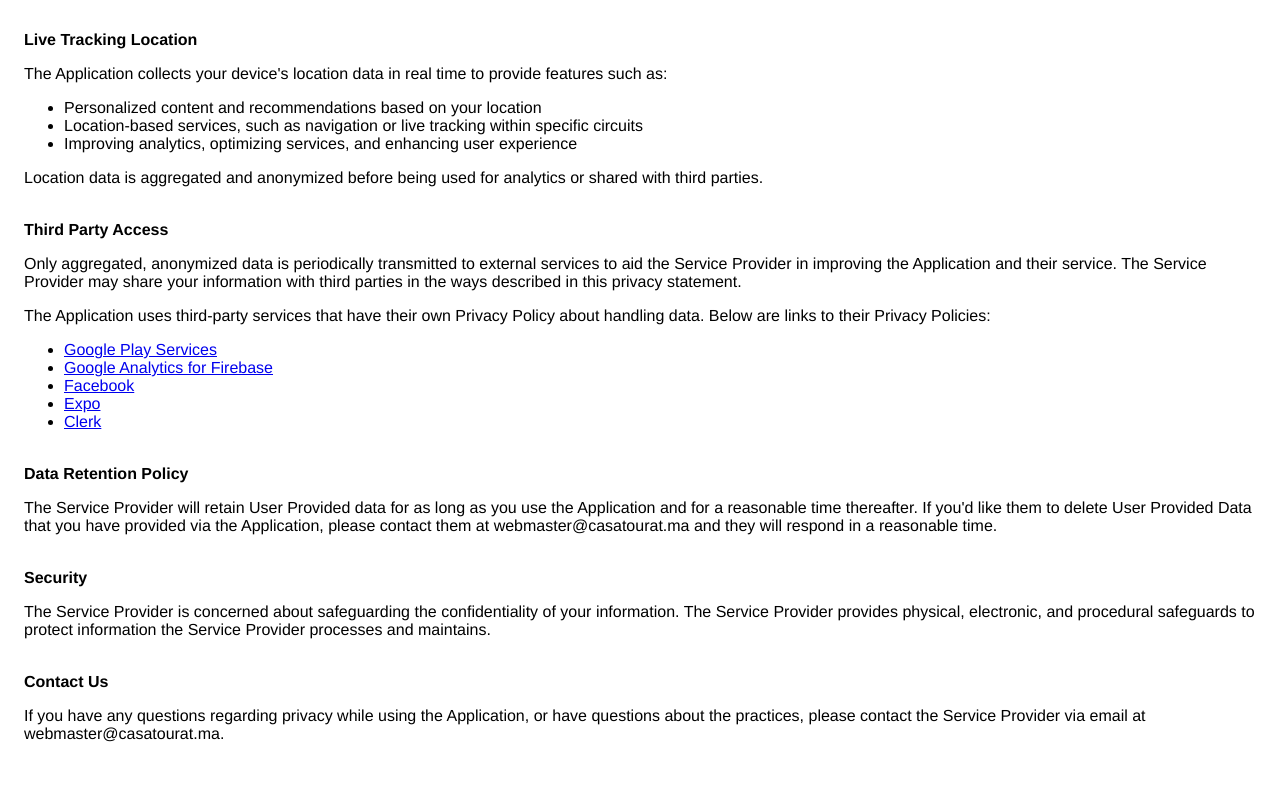
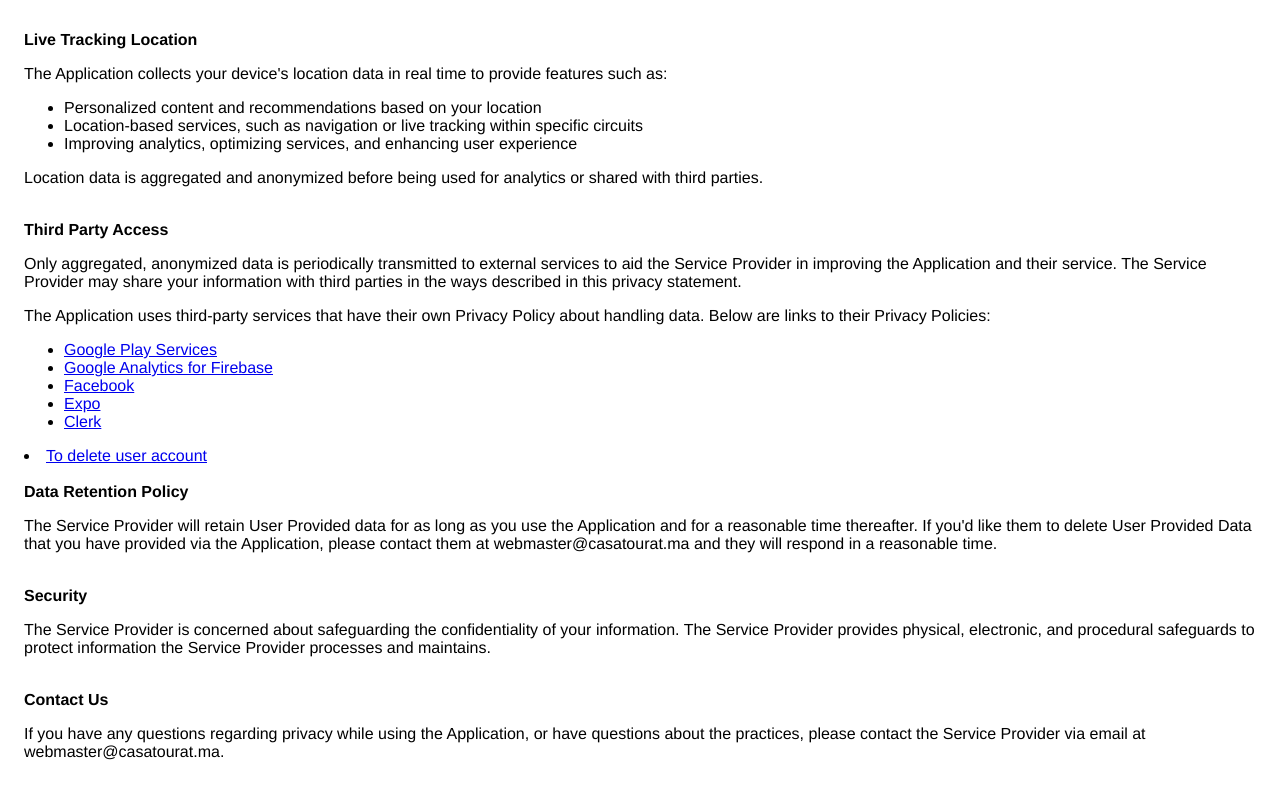
Before and after one commit to forkanimahdi/casatourat-privacy-policy, a plain HTML site: page index.html in a window 1280 px wide. Shown: the part 463-1262 px from the top of the page. Drawn offline with Linux system fonts and the light colour scheme.

Commit message:
change  index

```diff
--- a/index.html
+++ b/index.html
@@ -53,6 +53,7 @@
     <li><a href="https://clerk.com/privacy" target="_blank" rel="noopener noreferrer">Clerk</a></li>
   </ul>
 
+  <li><a href="mailto:webmaster@casatourat.ma" target="_blank" rel="">To delete  user account</a></li>
   <br>
   <strong>Data Retention Policy</strong>
   <p>The Service Provider will retain User Provided data for as long as you use the Application and for a reasonable time thereafter. If you'd like them to delete User Provided Data that you have provided via the Application, please contact them at webmaster@casatourat.ma and they will respond in a reasonable time.</p>
```
